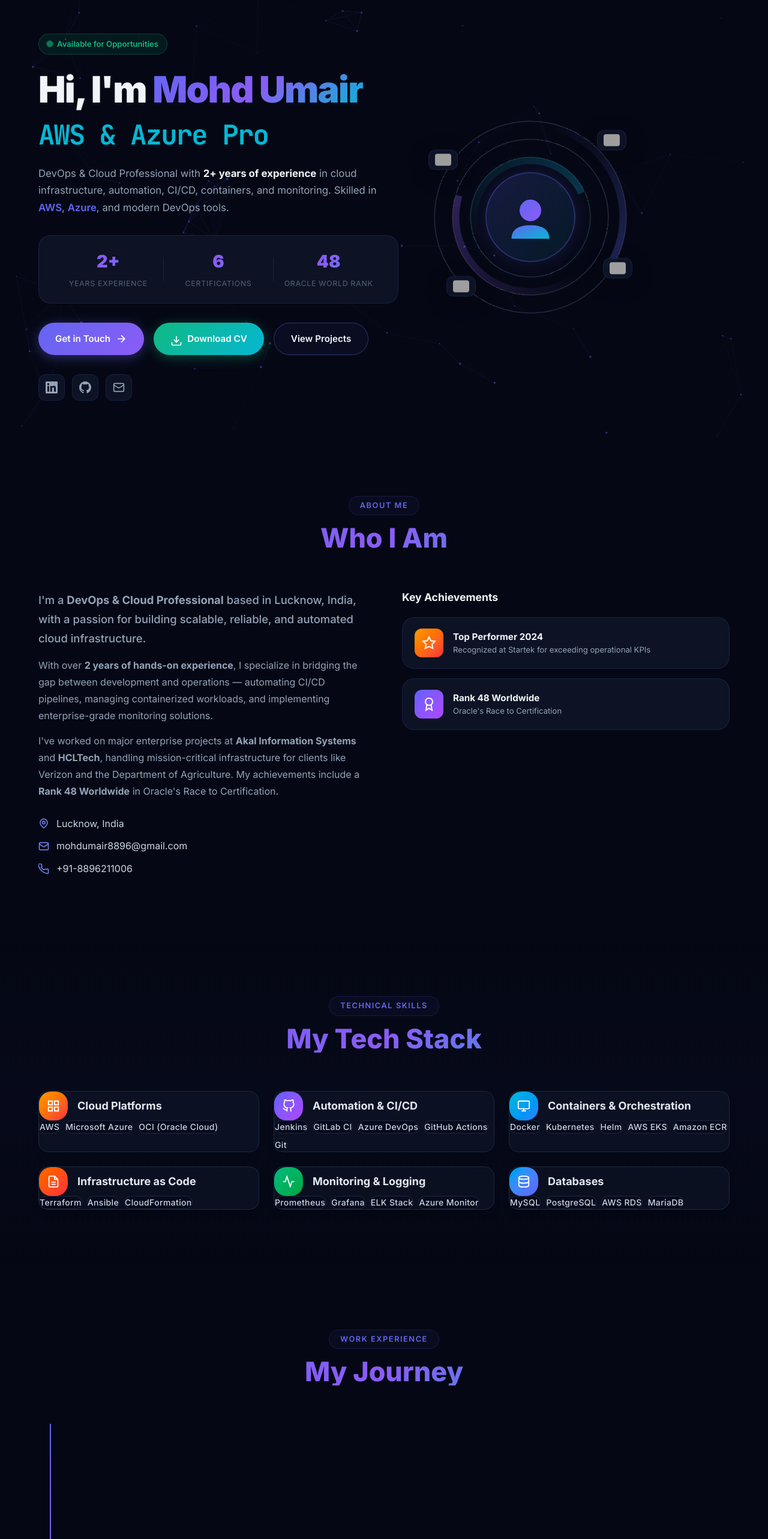
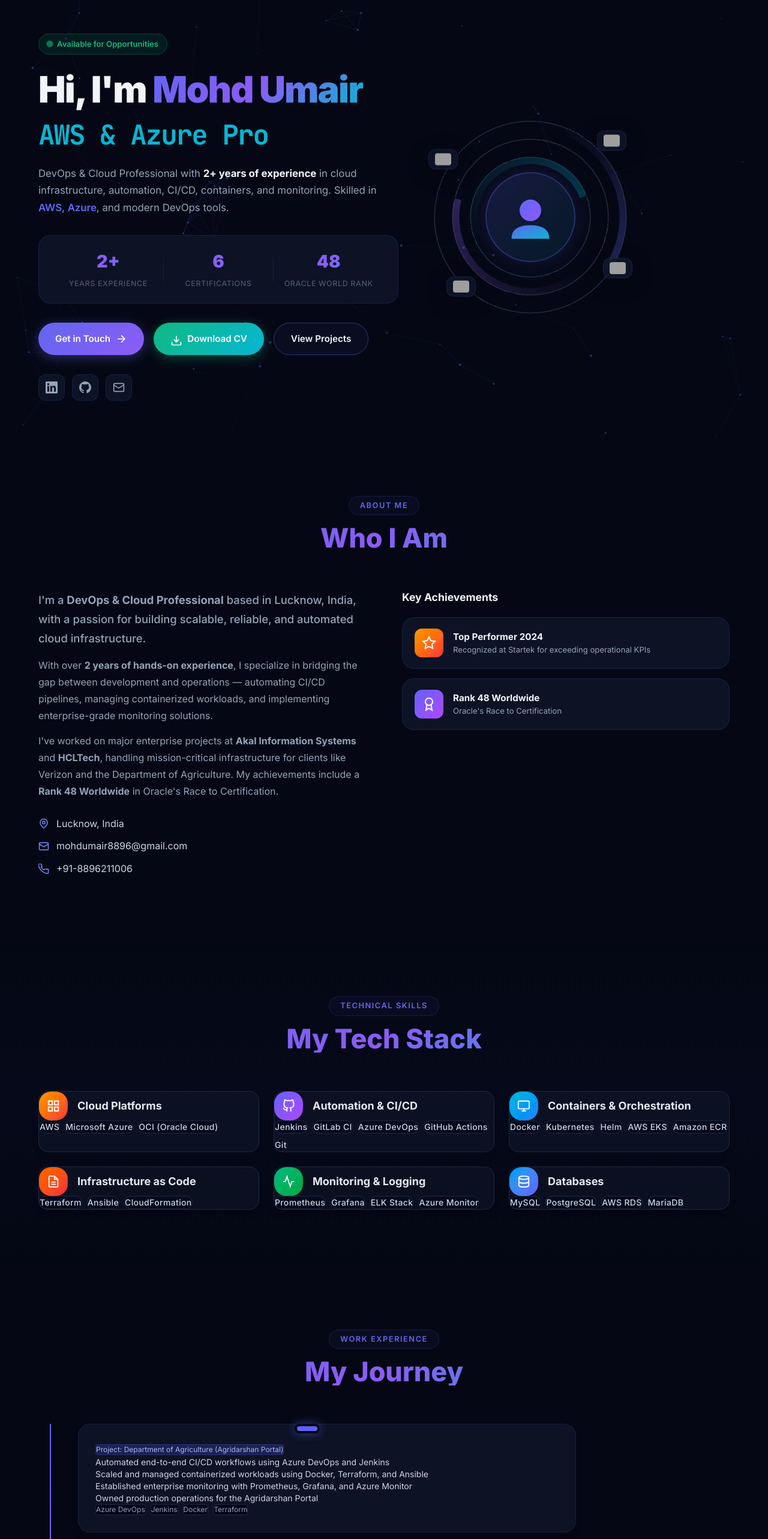
Before and after one commit to mohdumair8896/Portfolio, a Next.js app: page / in a window 1280 px wide. Shown: the part 73-2639 px from the top of the page at 60% size. Built offline with nearby package versions, Linux system fonts and the light colour scheme; grey boxes are pictures that could not be loaded.

Commit message:
Fix case studies rotation bug and layout visibility, update projects

```diff
--- a/src/app/globals.css
+++ b/src/app/globals.css
@@ -809,8 +809,7 @@
   padding: 24px;
   backdrop-filter: blur(10px);
   transition: var(--transition);
-  opacity: 0;
-  transform: translateY(20px);
+
 }
 
 .skill-category.visible {
@@ -895,8 +894,7 @@
   display: flex;
   gap: 24px;
   padding-bottom: 40px;
-  opacity: 0;
-  transform: translateX(-20px);
+
 }
 
 .timeline-item.visible {
@@ -1078,8 +1076,7 @@
   transition: var(--transition);
   position: relative;
   overflow: hidden;
-  opacity: 0;
-  transform: translateY(20px);
+
 }
 
 .project-card.visible {
@@ -1234,8 +1231,7 @@
   padding: 22px 24px;
   backdrop-filter: blur(10px);
   transition: var(--transition);
-  opacity: 0;
-  transform: translateY(10px);
+
 }
 
 .cert-card.visible {
@@ -1324,8 +1320,7 @@
   padding: 28px;
   backdrop-filter: blur(10px);
   transition: var(--transition);
-  opacity: 0;
-  transform: translateY(15px);
+
 }
 
 .edu-card.visible {
@@ -1621,8 +1616,7 @@
   cursor: pointer;
   transition: var(--transition);
   z-index: 100;
-  opacity: 0;
-  transform: translateY(20px);
+
   pointer-events: none;
   box-shadow: 0 4px 15px rgba(99, 102, 241, 0.4);
 }
@@ -1642,8 +1636,7 @@
    Scroll Animations
    =============================== */
 [data-animate] {
-  opacity: 0;
-  transform: translateY(24px);
+
   transition: opacity 0.6s ease, transform 0.6s ease;
 }
 
--- a/src/components/CaseStudies.tsx
+++ b/src/components/CaseStudies.tsx
@@ -61,15 +61,12 @@
               viewport={{ once: true }}
               transition={{ delay: idx * 0.1 }}
             >
-              <Card className="bg-slate-900/60 border-slate-800 hover:border-indigo-500/50 transition-all h-full flex flex-col backdrop-blur-md">
-                <CardHeader>
+              <div className="project-card visible h-full flex flex-col">
                 <div className="mb-4 bg-slate-800/50 w-12 h-12 rounded-lg flex items-center justify-center border border-slate-700">
                   {study.icon}
                 </div>
-                  <CardTitle className="text-slate-100 text-lg">{study.title}</CardTitle>
-                  <CardDescription className="text-slate-400">{study.description}</CardDescription>
-                </CardHeader>
-                <CardContent className="flex-1 flex flex-col">
+                <h3 className="text-slate-100 text-lg font-bold mb-2">{study.title}</h3>
+                <p className="text-slate-400 text-sm mb-6">{study.description}</p>
                 <div className="bg-slate-950/50 p-4 rounded-md border border-slate-800/50 mb-6 flex-1">
                   <p className="text-sm text-slate-300">
                     <strong className="text-indigo-400 block mb-1">Solution:</strong>
@@ -83,8 +80,7 @@
                     </Badge>
                   ))}
                 </div>
-                </CardContent>
-              </Card>
+              </div>
             </motion.div>
           ))}
         </div>
--- a/src/components/Projects.tsx
+++ b/src/components/Projects.tsx
@@ -49,6 +49,47 @@
             </div>
           </div>
 
+          <div className="bg-slate-900/60 border border-slate-800 rounded-2xl p-6 backdrop-blur-md hover:border-indigo-500/50 transition-all group shadow-xl relative overflow-hidden">
+            <div className="absolute top-0 right-0 bg-indigo-500 text-white text-xs font-bold px-3 py-1 rounded-bl-lg">Enterprise</div>
+            <div className="flex justify-between items-start mb-6">
+              <div className="w-12 h-12 rounded-lg bg-indigo-500/10 text-indigo-400 flex items-center justify-center">
+                <svg width="24" height="24" fill="none" stroke="currentColor" strokeWidth="1.5" viewBox="0 0 24 24"><path d="M3 9l9-7 9 7v11a2 2 0 0 1-2 2H5a2 2 0 0 1-2-2z"></path><polyline points="9 22 9 12 15 12 15 22"></polyline></svg>
+              </div>
+              <a href="https://github.com/mohdumair8896/agri-portal" target="_blank" rel="noopener noreferrer" className="text-slate-400 hover:text-white transition-colors mr-16">
+                <svg width="20" height="20" fill="currentColor" viewBox="0 0 24 24"><path d="M12 0C5.374 0 0 5.373 0 12c0 5.302 3.438 9.8 8.207 11.387.599.111.793-.261.793-.577v-2.234c-3.338.726-4.033-1.416-4.033-1.416-.546-1.387-1.333-1.756-1.333-1.756-1.089-.745.083-.729.083-.729 1.205.084 1.839 1.237 1.839 1.237 1.07 1.834 2.807 1.304 3.492.997.107-.775.418-1.305.762-1.604-2.665-.305-5.467-1.334-5.467-5.931 0-1.311.469-2.381 1.236-3.221-.124-.303-.535-1.524.117-3.176 0 0 1.008-.322 3.301 1.23A11.509 11.509 0 0112 5.803c1.02.005 2.047.138 3.006.404 2.291-1.552 3.297-1.23 3.297-1.23.653 1.653.242 2.874.118 3.176.77.84 1.235 1.911 1.235 3.221 0 4.609-2.807 5.624-5.479 5.921.43.372.823 1.102.823 2.222v3.293c0 .319.192.694.801.576C20.566 21.797 24 17.3 24 12c0-6.627-5.373-12-12-12z"/></svg>
+              </a>
+            </div>
+            <h3 className="text-xl font-bold text-slate-100 mb-3 group-hover:text-indigo-400 transition-colors">Agridarshan Portal Infrastructure</h3>
+            <p className="text-slate-400 mb-6 text-sm leading-relaxed">
+              Managed the entire CI/CD lifecycle for the Department of Agriculture portal. Automated deployments using Azure DevOps and Jenkins, and scaled containerized workloads with Docker and Terraform.
+            </p>
+            <div className="flex flex-wrap gap-2">
+              <span className="text-xs font-mono text-indigo-300 bg-indigo-500/10 px-2 py-1 rounded">Azure DevOps</span>
+              <span className="text-xs font-mono text-indigo-300 bg-indigo-500/10 px-2 py-1 rounded">Terraform</span>
+              <span className="text-xs font-mono text-indigo-300 bg-indigo-500/10 px-2 py-1 rounded">Docker</span>
+            </div>
+          </div>
+
+          <div className="bg-slate-900/60 border border-slate-800 rounded-2xl p-6 backdrop-blur-md hover:border-emerald-500/50 transition-all group shadow-xl">
+            <div className="flex justify-between items-start mb-6">
+              <div className="w-12 h-12 rounded-lg bg-emerald-500/10 text-emerald-400 flex items-center justify-center">
+                <svg width="24" height="24" fill="none" stroke="currentColor" strokeWidth="1.5" viewBox="0 0 24 24"><rect x="2" y="3" width="20" height="14" rx="2" ry="2"></rect><line x1="8" y1="21" x2="16" y2="21"></line><line x1="12" y1="17" x2="12" y2="21"></line></svg>
+              </div>
+              <a href="https://github.com/mohdumair8896/2048-Game-CICD-AWS" target="_blank" rel="noopener noreferrer" className="text-slate-400 hover:text-white transition-colors">
+                <svg width="20" height="20" fill="currentColor" viewBox="0 0 24 24"><path d="M12 0C5.374 0 0 5.373 0 12c0 5.302 3.438 9.8 8.207 11.387.599.111.793-.261.793-.577v-2.234c-3.338.726-4.033-1.416-4.033-1.416-.546-1.387-1.333-1.756-1.333-1.756-1.089-.745.083-.729.083-.729 1.205.084 1.839 1.237 1.839 1.237 1.07 1.834 2.807 1.304 3.492.997.107-.775.418-1.305.762-1.604-2.665-.305-5.467-1.334-5.467-5.931 0-1.311.469-2.381 1.236-3.221-.124-.303-.535-1.524.117-3.176 0 0 1.008-.322 3.301 1.23A11.509 11.509 0 0112 5.803c1.02.005 2.047.138 3.006.404 2.291-1.552 3.297-1.23 3.297-1.23.653 1.653.242 2.874.118 3.176.77.84 1.235 1.911 1.235 3.221 0 4.609-2.807 5.624-5.479 5.921.43.372.823 1.102.823 2.222v3.293c0 .319.192.694.801.576C20.566 21.797 24 17.3 24 12c0-6.627-5.373-12-12-12z"/></svg>
+              </a>
+            </div>
+            <h3 className="text-xl font-bold text-slate-100 mb-3 group-hover:text-emerald-400 transition-colors">2048 Game CI/CD on AWS</h3>
+            <p className="text-slate-400 mb-6 text-sm leading-relaxed">
+              Automated the deployment of the 2048 web game using a complete CI/CD pipeline on AWS. Orchestrated with Jenkins to build Docker images and deploy to EKS clusters.
+            </p>
+            <div className="flex flex-wrap gap-2">
+              <span className="text-xs font-mono text-emerald-300 bg-emerald-500/10 px-2 py-1 rounded">AWS EKS</span>
+              <span className="text-xs font-mono text-emerald-300 bg-emerald-500/10 px-2 py-1 rounded">Jenkins</span>
+              <span className="text-xs font-mono text-emerald-300 bg-emerald-500/10 px-2 py-1 rounded">Docker</span>
+            </div>
+          </div>
+
         </div>
       </div>
     </section>
```
Lines whose indentation alone changed are shown as unchanged.
